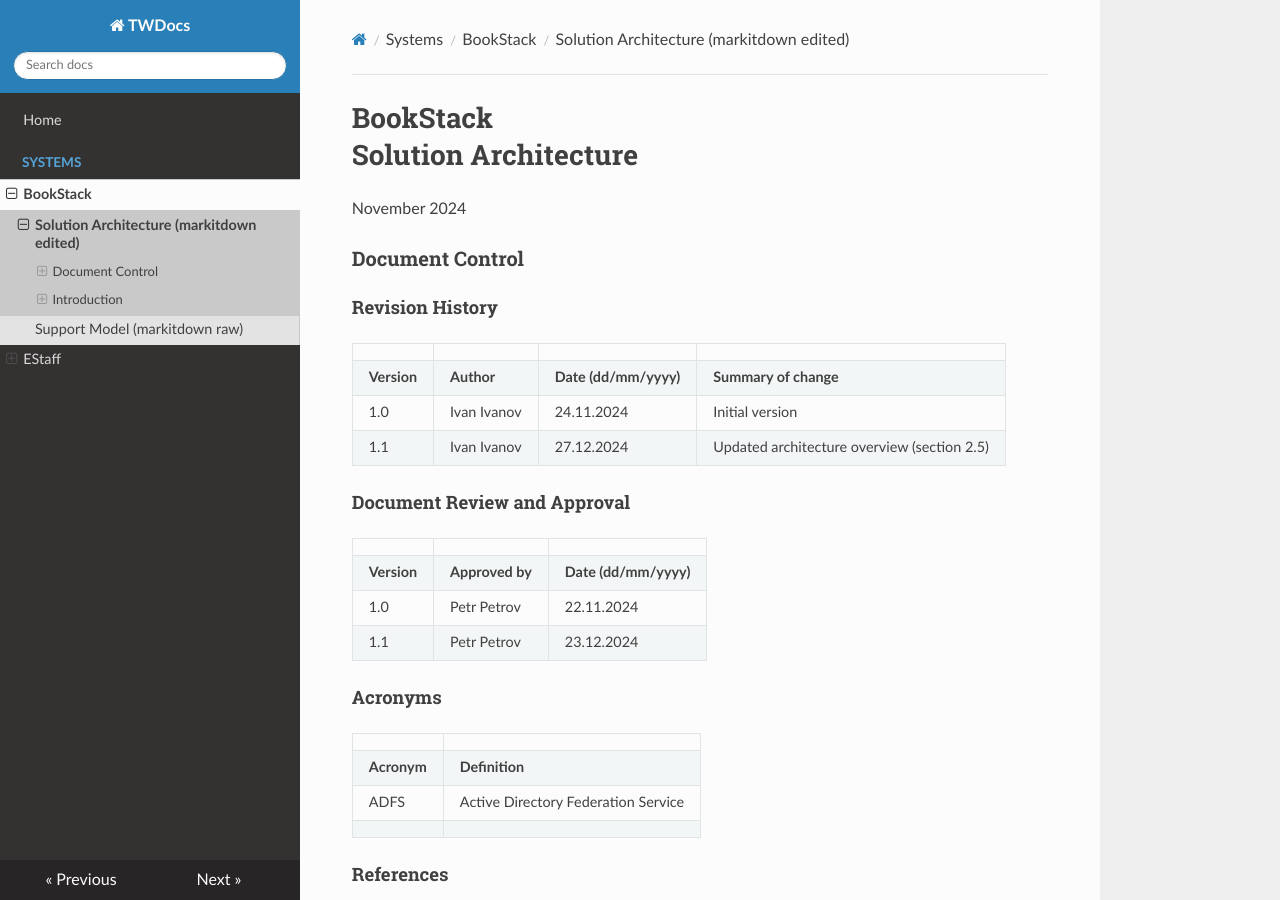
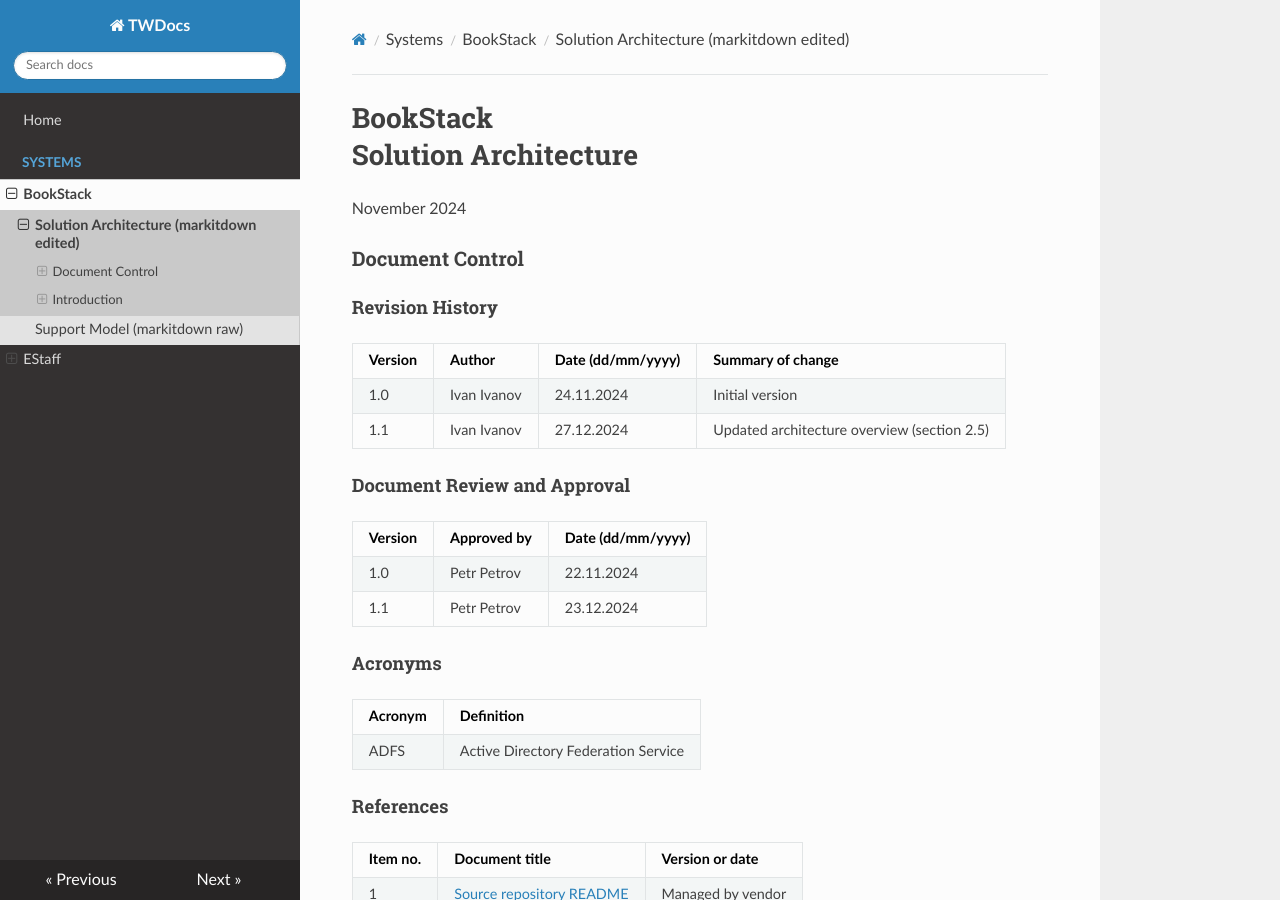
Before and after one commit to AndrewDOrlov/andrewdorlov.github.io, an MkDocs documentation site: the page built from docs/BookStackSA.md, in a window 1280 px wide and 900 px high. Built offline with MkDocs 1.6.1, drawn with Linux system fonts in a browser that asks for light colours; nearby versions of some CDN libraries.

```diff
--- a/docs/BookStackSA.md
+++ b/docs/BookStackSA.md
@@ -5,33 +5,28 @@ November 2024
 
 #### Revision History
 
-|  |  |  |  |
+| Version | Author | Date (dd/mm/yyyy) | Summary of change |
 | --- | --- | --- | --- |
-| **Version** | **Author** | **Date (dd/mm/yyyy)** | **Summary of change** |
 | 1.0 | Ivan Ivanov | 24.11.2024 | Initial version |
 | 1.1 | Ivan Ivanov | 27.12.2024 | Updated architecture overview (section 2.5) |
 
 #### Document Review and Approval
 
-|  |  |  |
+| Version | Approved by | Date (dd/mm/yyyy) |
 | --- | --- | --- |
-| **Version** | **Approved by** | **Date (dd/mm/yyyy)** |
 | 1.0 | Petr Petrov | 22.11.2024 |
 | 1.1 | Petr Petrov | 23.12.2024 |
 
 #### Acronyms
 
-|  |  |
+| Acronym | Definition |
 | --- | --- |
-| **Acronym** | **Definition** |
 | ADFS | Active Directory Federation Service |
-|  |  |
 
 #### References
 
-|  |  |  |
+| Item no. | Document title | Version or date |
 | --- | --- | --- |
-| **Item no.** | **Document title** | **Version or date** |
 | 1 | [Source repository README](https://github.com/BookStackApp/BookStack/blob/development/readme.md) | Managed by vendor |
 | 2 |  |  |
 
@@ -55,9 +50,8 @@ The libraries used by, and included with, BookStack are provided under their own
 
 #### Data flow description:
 
-|  |  |  |  |
+| Data flow | Source | Destination |Schedule  |
 | --- | --- | --- | --- |
-| **Data flow** | **Source** | **Destination** | **Schedule** |
 | User interaction | User | BookStack | On user query |
 | User interaction | BookStack | User | On user query |
 | Authentication | User | ADFS | On user query |
@@ -65,8 +59,7 @@ The libraries used by, and included with, BookStack are provided under their own
 
 #### Responsibility Matrix
 
-|  |  |  |
+| System | Vendor | Administrator |
 | --- | --- | --- |
-| **System** | **Vendor** | **Administrator** |
 | BookStack | BookStack | Ivan Ivanov |
 | ADFS | Microsoft | Sergey Sergeev |
```
Also changed, not shown: site/404.html, site/BookStackSA/index.html, site/BookStackSM/index.html, site/E-StaffSA/index.html, site/index.html, site/search.html, site/search/search_index.json.
